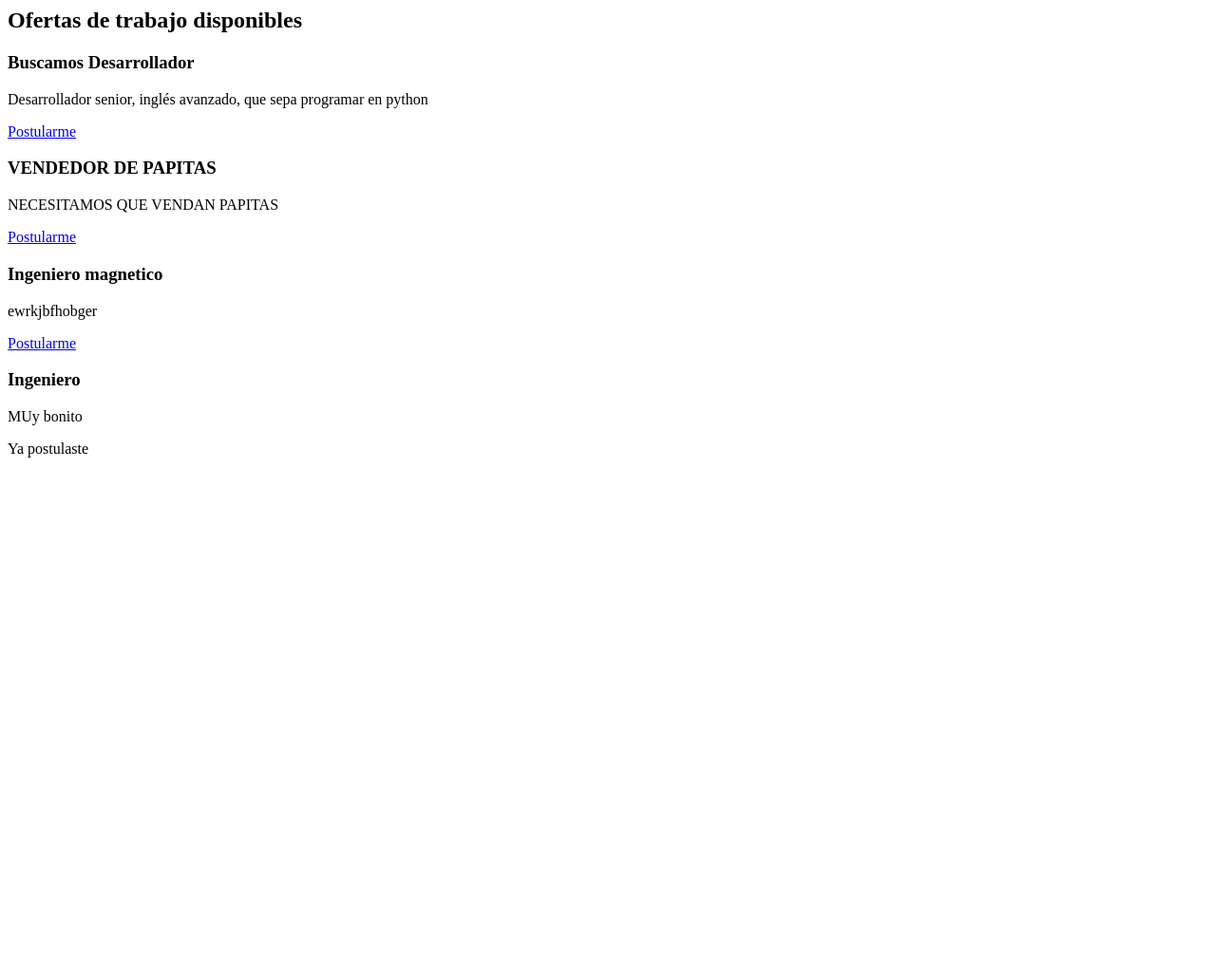
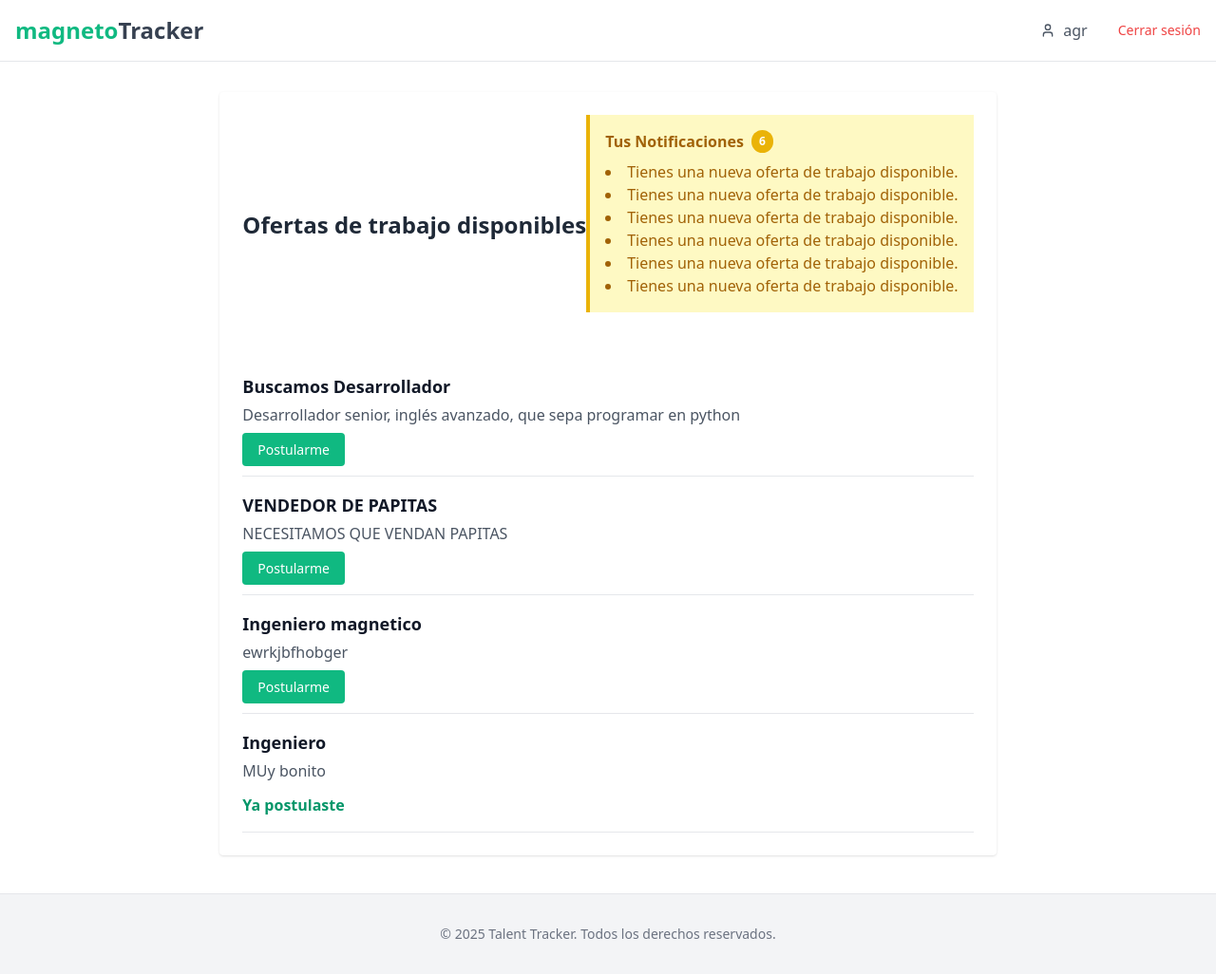
Before and after one commit to DisakHK/TalenTracker, a Django app: page /dashboard/ in a window 1280 px wide. Shown: the whole page at 95% size. Before the commit the page ends 482 px from the top, so only its background shows below. Run offline with Django 5.2, Linux system fonts and the light colour scheme; a user stored in the database is signed in; data comes from the database, SQL or seed files in the repository; both versions use the stored data as it was after the commit; some libraries are stand-ins or nearby versions.

Commit message:
Corrigiendo preguntas PP, implementando notificaciones, puliendo frontEnd, eliminar ofertas de empleo

```diff
--- a/talentracker/models.py
+++ b/talentracker/models.py
@@ -64,3 +64,34 @@ class Postulacion(models.Model):
 
     def __str__(self):
         return f"{self.usuario.username} → {self.oferta.titulo}"
+
+# En models.py, agregar al final:
+
+class ConfiguracionNotificaciones(models.Model):
+    usuario = models.OneToOneField(Usuario, on_delete=models.CASCADE, related_name='config_notificaciones')
+    recibir_notificaciones = models.BooleanField(default=True)
+    notificar_por_email = models.BooleanField(default=True)
+    notificar_en_plataforma = models.BooleanField(default=True)
+
+    def __str__(self):
+        return f"Configuración de {self.usuario.username}"
+
+# configurar el envío de notificaciones
+class Notificacion(models.Model):
+    TIPO_CHOICES = [
+        ('vacante', 'Nueva vacante coincidente'),
+        ('postulacion', 'Actualización de postulación'),
+    ]
+
+    usuario = models.ForeignKey(Usuario, on_delete=models.CASCADE, related_name='notificaciones')
+    tipo = models.CharField(max_length=20, choices=TIPO_CHOICES)
+    mensaje = models.TextField()
+    oferta = models.ForeignKey(OfertaTrabajo, on_delete=models.CASCADE, null=True, blank=True)
+    fecha_creacion = models.DateTimeField(auto_now_add=True)
+    leida = models.BooleanField(default=False)
+
+    class Meta:
+        ordering = ['-fecha_creacion']
+
+    def __str__(self):
+        return f"{self.usuario.username} - {self.get_tipo_display()}"
--- /dev/null
+++ b/talentracker/templates/base.html
@@ -0,0 +1,95 @@
+{% load static %}
+<!DOCTYPE html>
+<html lang="es">
+<head>
+    <meta charset="UTF-8">
+    <meta name="viewport" content="width=device-width, initial-scale=1.0">
+    <title>{% block title %}Talent Tracker{% endblock %}</title>
+
+    <!-- Tailwind -->
+    <script src="https://cdn.tailwindcss.com"></script>
+    <script>
+        tailwind.config = {
+            theme: {
+                extend: {
+                    colors: {
+                        green: {
+                            500: '#10b981',
+                            600: '#059669'
+                        }
+                    }
+                }
+            }
+        }
+    </script>
+
+    <!-- Lucide Icons -->
+    <script src="https://unpkg.com/lucide@latest"></script>
+
+    {% block extra_head %}{% endblock %}
+</head>
+<body class="min-h-screen bg-white flex flex-col">
+
+    <!-- NAVBAR -->
+    <nav class="border-b border-gray-200">
+        <div class="container mx-auto px-4 py-3 flex items-center justify-between">
+            <h1 class="text-2xl font-bold">
+                <a href="{% url 'home' %}" class="text-green-500">magneto</span><span class="text-gray-700">Tracker</a>
+            </h1>
+
+            <div class="flex items-center space-x-4">
+                {% if user.is_authenticated %}
+                    <div class="flex items-center space-x-4">
+                        <button class="flex items-center text-gray-600 px-4 py-2 rounded hover:bg-gray-100">
+                            <i data-lucide="user" class="w-4 h-4 mr-2" aria-hidden="true"></i>
+                            {{ user.username }}
+                        </button>
+                        <a href="{% url 'cerrar_sesion' %}" class="text-sm text-red-500 hover:underline">
+                            Cerrar sesión
+                        </a>
+                    </div>
+                {% else %}
+                    <div class="flex space-x-2">
+                        <a href="{% url 'iniciar_sesion' %}" class="border border-green-500 text-green-500 px-4 py-2 rounded hover:bg-green-50 flex items-center">
+                            <i data-lucide="user" class="w-4 h-4 mr-2" aria-hidden="true"></i>
+                            Iniciar sesión
+                        </a>
+                        <a href="{% url 'elegir_tipo_usuario' %}" class="bg-green-500 hover:bg-green-600 text-white px-4 py-2 rounded flex items-center">
+                            <i data-lucide="user-plus" class="w-4 h-4 mr-2" aria-hidden="true"></i>
+                            Registrarse
+                        </a>
+
+                    </div>
+                {% endif %}
+            </div>
+        </div>
+    </nav>
+
+    <!-- MAIN -->
+
+
+
+
+
+
+        {% block content %}
+        <!-- Contenido principal va aquí -->
+
+        {% endblock %}
+    </main>
+
+    <!-- FOOTER -->
+    <footer class="bg-gray-100 py-8 border-t border-gray-200 mt-10">
+        <div class="container mx-auto px-4 text-center text-gray-500 text-sm">
+            © {% now "Y" %} Talent Tracker. Todos los derechos reservados.
+        </div>
+    </footer>
+
+    <!-- Lucide Init -->
+    <script>
+        lucide.createIcons();
+    </script>
+
+    {% block extra_scripts %}{% endblock %}
+</body>
+</html>
--- a/talentracker/templates/dashboard_empleado.html
+++ b/talentracker/templates/dashboard_empleado.html
@@ -1,6 +1,32 @@
+{% extends 'base.html' %}
+
 {% block content %}
+
 <div class="max-w-4xl mx-auto bg-white shadow rounded p-6 mt-8">
-    <h2 class="text-2xl font-bold text-gray-800 mb-6">Ofertas de trabajo disponibles</h2>
+
+    <div class="flex justify-between items-center mb-6">
+        <h2 class="text-2xl font-bold text-gray-800">Ofertas de trabajo disponibles</h2>
+
+        <div class="bg-yellow-100 border-l-4 border-yellow-500 text-yellow-700 p-4 mb-6" role="alert">
+            <p class="font-bold flex items-center">
+    Tus Notificaciones
+    {% if notificaciones %}
+        <span class="ml-2 inline-block bg-yellow-500 text-white text-xs font-semibold px-2 py-1 rounded-full">
+            {{ notificaciones|length }}
+        </span>
+    {% endif %}
+</p>
+            {% if notificaciones %}
+                <ul class="mt-2 list-disc list-inside">
+                    {% for n in notificaciones %}
+                        <li>{{ n.mensaje }}</li>
+                    {% endfor %}
+                </ul>
+            {% else %}
+                <p class="mt-2 text-sm">No tienes notificaciones</p>
+            {% endif %}
+        </div>
+    </div>
 
     {% for oferta in ofertas %}
         <div class="border-b border-gray-200 py-4">
@@ -15,8 +41,10 @@
                 </a>
             {% endif %}
         </div>
+
     {% empty %}
         <p class="text-gray-500">No hay ofertas disponibles por ahora.</p>
     {% endfor %}
 </div>
 {% endblock %}
+y
--- a/talentracker/views.py
+++ b/talentracker/views.py
@@ -1,6 +1,8 @@
 from django.shortcuts import render, redirect, get_object_or_404
 from django.contrib.auth import authenticate, login, logout
 from django.contrib.auth.decorators import login_required, user_passes_test
+from .models import Usuario, OfertaTrabajo, Postulacion
+from django.contrib import messages
 
 from .forms import (
     RegistroEmpleadoForm, RegistroEmpresaForm,
@@ -9,8 +11,10 @@ from .forms import (
 )
 from .models import (
     Usuario, PreguntaPerfil, RespuestaPerfil, OpcionPregunta,
-    OfertaTrabajo, Postulacion
+    OfertaTrabajo, Postulacion,
+    ConfiguracionNotificaciones, Notificacion
 )
+from .forms import ConfiguracionNotificacionesForm
 
 # Home
 def home(request):
@@ -20,7 +24,6 @@ def home(request):
 def elegir_tipo_usuario(request):
     return render(request, 'elegir_tipo.html')
 
-# Dashboard según tipo de usuario
 @login_required
 def dashboard(request):
     if request.user.tipo_usuario == 'empresa':
@@ -28,9 +31,16 @@ def dashboard(request):
 
     ofertas = OfertaTrabajo.objects.all().order_by('-fecha_creacion')
     postuladas = Postulacion.objects.filter(usuario=request.user).values_list('oferta_id', flat=True)
+
+    # Aquí agregamos las notificaciones del usuario
+    notificaciones = Notificacion.objects.filter(usuario=request.user).order_by('-fecha_creacion')
+    leida = notificaciones.filter(leida=False).count()
+
     return render(request, 'dashboard_empleado.html', {
         'ofertas': ofertas,
-        'postuladas': postuladas
+        'postuladas': postuladas,
+        'notificaciones': notificaciones,
+        'leida': leida
     })
 
 # Dashboard empresa
@@ -42,7 +52,6 @@ def dashboard_empresa(request):
     ofertas = OfertaTrabajo.objects.filter(empresa=request.user).prefetch_related('postulaciones__usuario')
     return render(request, 'dashboard_empresa.html', {'ofertas': ofertas})
 
-# Crear nueva oferta
 @login_required
 def crear_oferta(request):
     if request.user.tipo_usuario != 'empresa':
@@ -54,10 +63,20 @@ def crear_oferta(request):
             oferta = form.save(commit=False)
             oferta.empresa = request.user
             oferta.save()
+
+            # El signal se encargará de las notificaciones
+            messages.success(request, 'Oferta creada exitosamente. Los empleados serán notificados.')
             return redirect('dashboard_empresa')
     else:
         form = OfertaTrabajoForm()
+
     return render(request, 'crear_oferta.html', {'form': form})
+
+@login_required
+def eliminar_oferta(request, oferta_id):
+    oferta = get_object_or_404(OfertaTrabajo, id=oferta_id)
+    oferta.delete()
+    return redirect('dashboard_empresa')
 
 # Postularse a una oferta
 @login_required
@@ -67,7 +86,13 @@ def postular(request, oferta_id):
 
     oferta = get_object_or_404(OfertaTrabajo, id=oferta_id)
     Postulacion.objects.get_or_create(usuario=request.user, oferta=oferta)
+
+     # Borrar notificaciones del usuario
+    Notificacion.objects.filter(usuario=request.user).delete()
+
     return redirect('dashboard')
+
+
 
 # Registro empleado
 def registro_empleado(request):
@@ -180,3 +205,39 @@ def guardar_respuestas(request):
 @login_required
 def ver_ofertas_empresa(request):
     return dashboard_empresa(request)  # se puede eliminar si no se usa por separado
+
+# Configuración de notificaciones
+@login_required
+def configurar_notificaciones(request):
+    try:
+        config = ConfiguracionNotificaciones.objects.get(usuario=request.user)
+    except ConfiguracionNotificaciones.DoesNotExist:
+        config = ConfiguracionNotificaciones.objects.create(usuario=request.user)
+
+    if request.method == 'POST':
+        form = ConfiguracionNotificacionesForm(request.POST, instance=config)
+        if form.is_valid():
+            form.save()
+            return redirect('dashboard')
+    else:
+        form = ConfiguracionNotificacionesForm(instance=config)
+
+    return render(request, 'configurar_notificaciones.html', {'form': form})
+
+# Ver notificaciones
+@login_required
+def ver_notificaciones(request):
+    notificaciones = Notificacion.objects.filter(usuario=request.user).order_by('-fecha_creacion')
+    return render(request, 'notificaciones.html', {'notificaciones': notificaciones})
+
+@login_required
+def marcar_leida(request, notificacion_id):
+    notificacion = get_object_or_404(Notificacion, id=notificacion_id, usuario=request.user)
+    notificacion.leida = True
+    notificacion.save()
+    return redirect(request.META.get('HTTP_REFERER', 'dashboard'))
+
+def obtener_preferencias_usuario(usuario):
+    respuestas = RespuestaPerfil.objects.filter(usuario=usuario).select_related('pregunta', 'opcion')
+    preferencias = {r.pregunta.texto: r.opcion.texto for r in respuestas}
+    return preferencias
--- a/talentrackerproject/urls.py
+++ b/talentrackerproject/urls.py
@@ -9,8 +9,8 @@ urlpatterns = [
     path('', talenTracker.home, name='home'),
 
     # Autenticación
-    path('iniciar-sesion/', talenTracker.iniciar_sesion, name='iniciar_sesion'),
-    path('cerrar-sesion/', talenTracker.cerrar_sesion, name='cerrar_sesion'),
+    path('iniciar_sesion/', talenTracker.iniciar_sesion, name='iniciar_sesion'),
+    path('cerrar_sesion/', talenTracker.cerrar_sesion, name='cerrar_sesion'),
 
     # Registro por tipo de usuario
     path('elige-tipo/', talenTracker.elegir_tipo_usuario, name='elegir_tipo_usuario'),
@@ -24,11 +24,18 @@ urlpatterns = [
     # Ofertas de trabajo
     path('empresa/crear-oferta/', talenTracker.crear_oferta, name='crear_oferta'),
     path('postular/<int:oferta_id>/', talenTracker.postular, name='postular'),
+    path('oferta/<int:oferta_id>/eliminar/',talenTracker.eliminar_oferta, name='eliminar_oferta'),
+
 
     # Preguntas de perfil (admin)
     path('guardar-respuestas/', talenTracker.guardar_respuestas, name='guardar_respuestas'),
     path('admin-preguntas/', talenTracker.admin_preguntas, name='admin_preguntas'),
     path('eliminar-pregunta/<int:pregunta_id>/', talenTracker.eliminar_pregunta, name='eliminar_pregunta'),
+
+    # Notificaciones
+    path('configurar-notificaciones/', talenTracker.configurar_notificaciones, name='configurar_notificaciones'),
+    path('notificaciones/', talenTracker.ver_notificaciones, name='ver_notificaciones'),
+    path('notificaciones/marcar-leida/<int:notificacion_id>/', talenTracker.marcar_leida, name='marcar_leida'),
 ]
 
 if settings.DEBUG:
```
Also changed, not shown: talentracker/apps.py (+5 -2 lines), talentracker/forms.py (+12 -2 lines), talentracker/signals.py (added, +13 -0 lines), talentracker/templates/configurar_notificaciones.html (added, +17 -0 lines), talentracker/templates/dashboard.html (+17 -0 lines), talentracker/templates/dashboard_empresa.html (+24 -0 lines), talentracker/templates/eliminar_oferta.html (added, +16 -0 lines), talentracker/templates/emails/nueva_vacante.html (added, +27 -0 lines), talentracker/templates/emails/nueva_vacante.txt (added, +15 -0 lines), talentracker/templates/home.html (+9 -0 lines), talentracker/templates/notificaciones.html (added, +16 -0 lines), talentrackerproject/settings.py (+18 -0 lines), db.sqlite3, talentracker/admin.py (line endings or trailing spaces), 1 more files.
